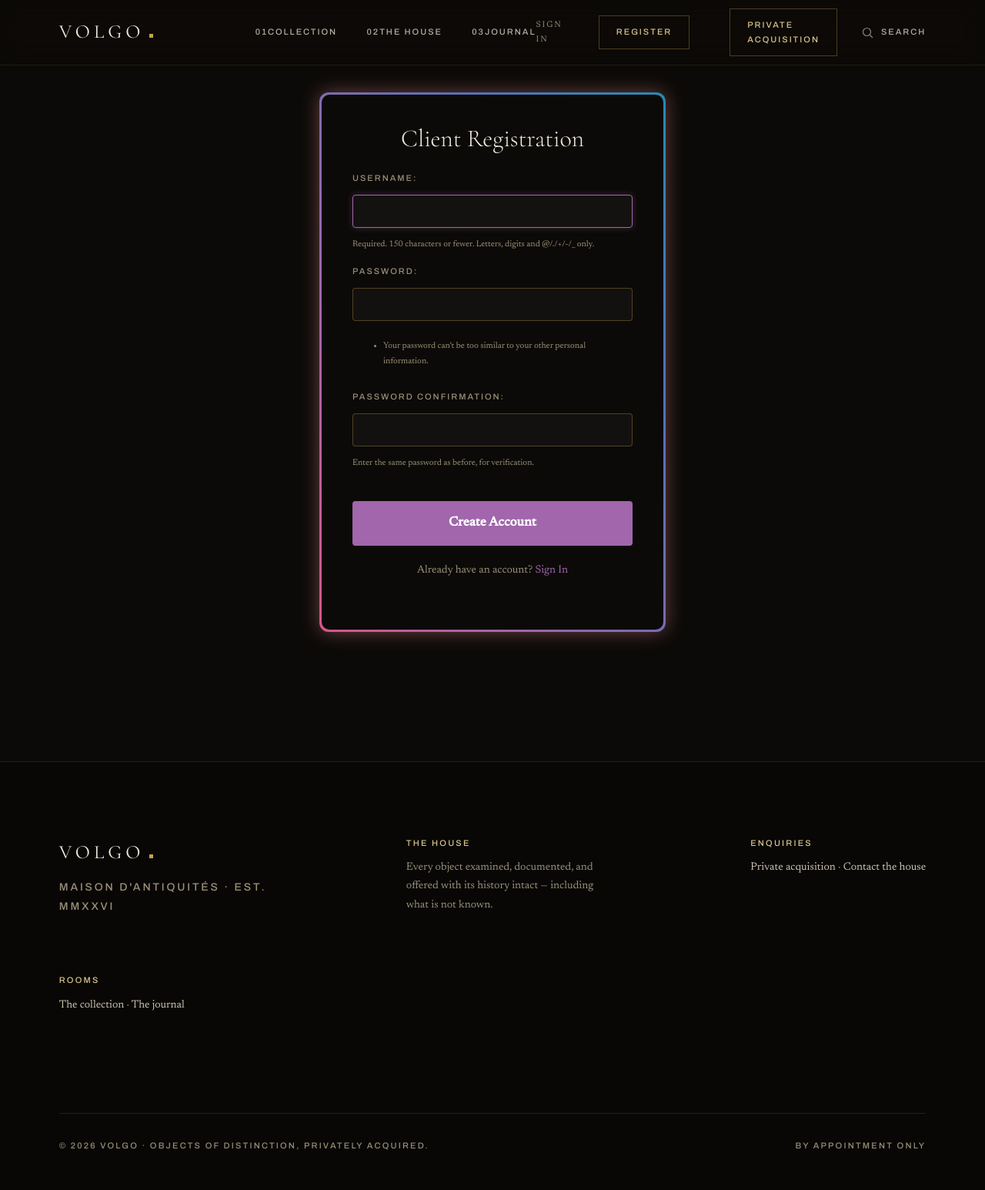
After one commit to karthi3345/Antique, a Django app: page /register/ in a window 1280 px wide. The commit adds this page. Shown: the whole page at 77% size. Run offline with Django 5.2, Linux system fonts and the light colour scheme.

Commit message:
Add public auth flow with pastel glowing border and shine animation

```diff
--- a/house/urls.py
+++ b/house/urls.py
@@ -7,4 +7,7 @@ urlpatterns = [
     path("acquisition/", views.acquisition, name="acquisition"),
     path("contact/", views.contact, name="contact"),
     path("the-house/", views.the_house, name="the_house"),
+    path("register/", views.register_view, name="register"),
+    path("login/", views.login_view, name="login"),
+    path("logout/", views.logout_view, name="logout"),
 ]
--- a/house/views.py
+++ b/house/views.py
@@ -1,35 +1,62 @@
-"""House app — The House, Chronicles, Private Acquisition, Contact."""
-from django.shortcuts import render, get_object_or_404
+"""House app ?" The House, Chronicles, Private Acquisition, Contact, Auth."""
+from django.shortcuts import render, get_object_or_404, redirect
 from django.views.decorators.csrf import ensure_csrf_cookie
-from django.views.decorators.http import require_GET
+from django.views.decorators.http import require_GET, require_http_methods
+from django.contrib.auth.forms import UserCreationForm, AuthenticationForm
+from django.contrib.auth import login as auth_login, logout as auth_logout
 
 from collection.models import Chronicle
-
 
 @require_GET
 def the_house(request):
     return render(request, "house/the-house.html")
-
 
 @require_GET
 def chronicles(request):
     articles = Chronicle.objects.all()
     return render(request, "house/chronicles.html", {"articles": articles})
 
-
 @require_GET
 def chronicle_detail(request, slug):
     article = get_object_or_404(Chronicle, slug=slug)
     return render(request, "house/chronicle.html", {"article": article})
-
 
 @require_GET
 @ensure_csrf_cookie
 def acquisition(request):
     return render(request, "house/acquisition.html")
 
-
 @require_GET
 @ensure_csrf_cookie
 def contact(request):
     return render(request, "house/contact.html")
+
+@require_http_methods(["GET", "POST"])
+def register_view(request):
+    if request.method == "POST":
+        form = UserCreationForm(request.POST)
+        if form.is_valid():
+            user = form.save()
+            auth_login(request, user)
+            return redirect("home")
+    else:
+        form = UserCreationForm()
+    return render(request, "house/register.html", {"form": form})
+
+@require_http_methods(["GET", "POST"])
+def login_view(request):
+    if request.method == "POST":
+        form = AuthenticationForm(data=request.POST)
+        if form.is_valid():
+            user = form.get_user()
+            auth_login(request, user)
+            next_url = request.GET.get("next", "home")
+            return redirect(next_url)
+    else:
+        form = AuthenticationForm()
+    return render(request, "house/login.html", {"form": form})
+
+@require_http_methods(["GET", "POST"])
+def logout_view(request):
+    auth_logout(request)
+    return redirect("home")
--- a/templates/base.html
+++ b/templates/base.html
@@ -25,6 +25,13 @@
         <a href="/chronicles/" data-nav="chronicles"><span class="nav-idx" aria-hidden="true">03</span>Journal</a>
       </nav>
       <div class="nav-right">
+        {% if user.is_authenticated %}
+          <span style="color: var(--gold); font-size: 13px; margin-right: 15px; text-transform: uppercase; letter-spacing: 0.1em;">Hello, {{ user.username }}</span>
+          <form method="post" action="{% url 'logout' %}" style="display:inline;">{% csrf_token %}<button type="submit" style="margin-right: 20px; font-size: 11px; text-transform: uppercase; letter-spacing: 0.18em; color: var(--text-muted); cursor: pointer; transition: color 0.3s;" onmouseover="this.style.color='#C3A24B'" onmouseout="this.style.color='var(--text-muted)'">Logout</button></form>
+        {% else %}
+          <a href="{% url 'login' %}" style="margin-right: 15px; font-size: 11px; text-transform: uppercase; letter-spacing: 0.18em; color: var(--text-muted); transition: color 0.3s;" onmouseover="this.style.color='#C3A24B'" onmouseout="this.style.color='var(--text-muted)'">Sign In</a>
+          <a href="{% url 'register' %}" class="nav-acquisition" style="margin-right: 20px;">Register</a>
+        {% endif %}
         <a href="/acquisition/" class="nav-acquisition">Private Acquisition</a>
         <button class="nav-search" id="nav-search" aria-label="Search the collection">
           <svg width="15" height="15" viewBox="0 0 15 15" fill="none" stroke="currentColor" stroke-width="1.2" aria-hidden="true"><circle cx="6.5" cy="6.5" r="5"/><path d="M10.5 10.5L14 14"/></svg>
--- /dev/null
+++ b/templates/house/register.html
@@ -0,0 +1,162 @@
+{% extends "base.html" %}
+
+{% block title %}Register - VOLGO{% endblock %}
+
+{% block head %}
+<style>
+  .auth-container {
+    min-height: 80vh;
+    display: flex;
+    align-items: center;
+    justify-content: center;
+    padding: 120px 20px 40px;
+  }
+
+  /* Pastel animated border with glow */
+  .auth-card-wrapper {
+    position: relative;
+    padding: 3px;
+    border-radius: 12px;
+    background: linear-gradient(
+      60deg,
+      #f79533, #f37055, #ef4e7b, #a166ab, #5073b8, #1098ad, #07b39b, #6fba82
+    );
+    background-size: 300% 300%;
+    animation: pastelGlow 4s ease infinite;
+    box-shadow: 0 0 20px rgba(161, 102, 171, 0.4);
+    max-width: 450px;
+    width: 100%;
+  }
+
+  @keyframes pastelGlow {
+    0% { background-position: 0% 50%; box-shadow: 0 0 20px rgba(247, 149, 51, 0.4); }
+    50% { background-position: 100% 50%; box-shadow: 0 0 30px rgba(161, 102, 171, 0.6); }
+    100% { background-position: 0% 50%; box-shadow: 0 0 20px rgba(247, 149, 51, 0.4); }
+  }
+
+  .auth-card {
+    background: var(--ink);
+    border-radius: 10px;
+    padding: 40px;
+    position: relative;
+    overflow: hidden;
+    z-index: 1;
+  }
+
+  /* One shine sweeping across */
+  .auth-card::after {
+    content: '';
+    position: absolute;
+    top: 0; left: -100%;
+    width: 50%; height: 100%;
+    background: linear-gradient(to right, rgba(255,255,255,0) 0%, rgba(255,255,255,0.15) 50%, rgba(255,255,255,0) 100%);
+    transform: skewX(-20deg);
+    animation: shineSweep 6s infinite;
+    z-index: -1;
+  }
+  @keyframes shineSweep {
+    0% { left: -100%; }
+    20% { left: 200%; }
+    100% { left: 200%; }
+  }
+
+  .auth-title {
+    font-family: var(--font-display);
+    font-size: 32px;
+    color: var(--ivory);
+    margin-bottom: 24px;
+    text-align: center;
+  }
+
+  /* Form overrides for auth */
+  .auth-form .field {
+    margin-bottom: 16px;
+  }
+  .auth-form .field label {
+    display: block;
+    margin-bottom: 4px;
+  }
+  .auth-form .field input {
+    width: 100%;
+    background: rgba(255,255,255,0.03);
+    border: 1px solid var(--hairline-strong);
+    padding: 12px;
+    border-radius: 4px;
+    color: var(--ivory);
+  }
+  .auth-form .field input:focus {
+    border-color: #a166ab;
+    box-shadow: 0 0 8px rgba(161, 102, 171, 0.3);
+  }
+  .helptext {
+    font-size: 11px;
+    color: var(--text-muted);
+    margin-top: 4px;
+    display: block;
+  }
+  .errorlist {
+    color: #ef4e7b;
+    list-style: none;
+    padding: 0;
+    font-size: 13px;
+    margin: 4px 0 0 0;
+  }
+  .non-field-errors {
+    background: rgba(239, 78, 123, 0.1);
+    border-left: 3px solid #ef4e7b;
+    padding: 10px;
+    margin-bottom: 20px;
+    color: #ef4e7b;
+  }
+  .auth-submit {
+    width: 100%;
+    padding: 14px;
+    margin-top: 24px;
+    background: #a166ab;
+    color: white;
+    border: none;
+    border-radius: 4px;
+    font-weight: 600;
+    cursor: pointer;
+    transition: background 0.3s;
+  }
+  .auth-submit:hover {
+    background: #ef4e7b;
+  }
+</style>
+{% endblock %}
+
+{% block content %}
+<main class="auth-container">
+  <div class="auth-card-wrapper">
+    <div class="auth-card">
+      <h1 class="auth-title">Client Registration</h1>
+      <form method="post" class="auth-form" novalidate>
+        {% csrf_token %}
+
+        {% if form.non_field_errors %}
+          <div class="non-field-errors">
+            {{ form.non_field_errors }}
+          </div>
+        {% endif %}
+
+        {% for field in form %}
+          <div class="field">
+            {{ field.label_tag }}
+            {{ field }}
+            {% if field.help_text %}
+              <span class="helptext">{{ field.help_text|safe }}</span>
+            {% endif %}
+            {{ field.errors }}
+          </div>
+        {% endfor %}
+
+        <button type="submit" class="auth-submit">Create Account</button>
+      </form>
+      <p style="text-align: center; margin-top: 20px; font-size: 14px; color: var(--text-muted);">
+        Already have an account? <a href="{% url 'login' %}" style="color: #a166ab;">Sign In</a>
+      </p>
+    </div>
+  </div>
+</main>
+{% endblock %}
```
Also changed, not shown: scripts/add_auth_nav.py (added, +17 -0 lines), scripts/cleanup_3d.py (added, +15 -0 lines), scripts/customize_login.py (added, +51 -0 lines), scripts/fix_logout.py (added, +11 -0 lines), scripts/fix_logout_405.py (added, +14 -0 lines), scripts/fix_paths.py (added, +8 -0 lines), scripts/fix_slashes_login.py (added, +7 -0 lines), scripts/format_login.py (added, +15 -0 lines), scripts/make_3d.py (added, +74 -0 lines), scripts/make_premium.py (added, +77 -0 lines), scripts/remove_social.py (added, +10 -0 lines), scripts/style_dropdowns.py (added, +38 -0 lines), templates/house/login.html (added, +153 -0 lines).
